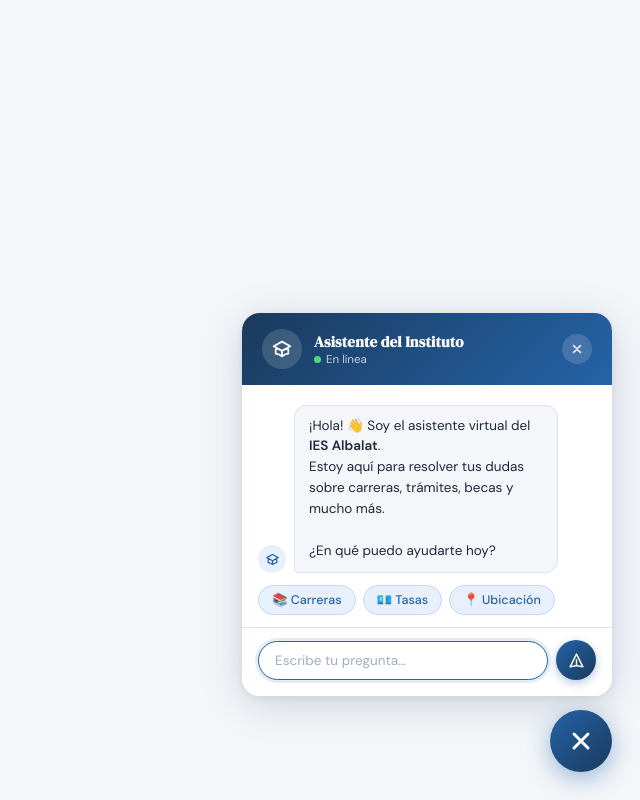
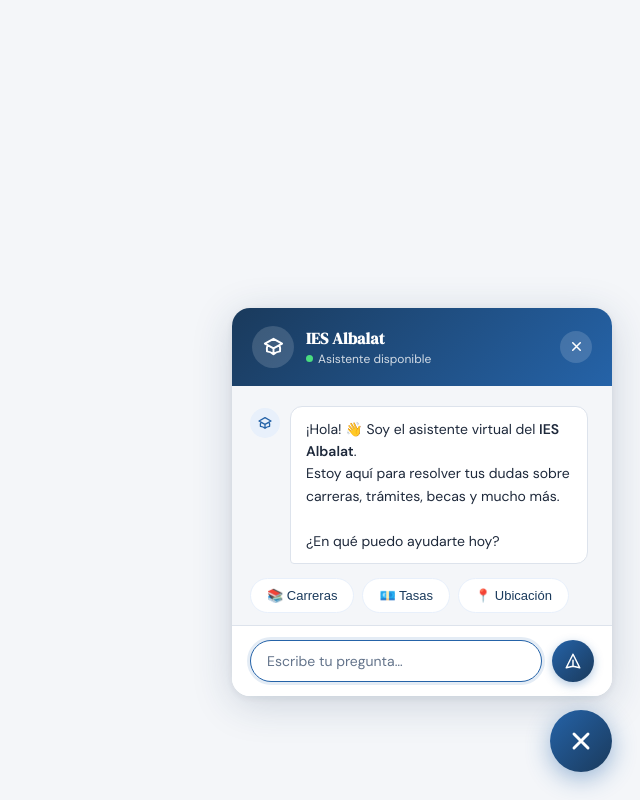
Before and after one commit to CAASICRACK/chatbot-instituto, a website: page public/index.html in a window 1280 px wide. Both pictures are taken after a click on the button "Abrir chat". Shown: the whole page, without its empty margins (640-1280 px from the left). Drawn offline with Linux system fonts and the light colour scheme.

Commit message:
Update index.html

```diff
--- a/public/index.html
+++ b/public/index.html
@@ -33,7 +33,6 @@
       min-height: 100vh;
     }
 
-    /* ── FLOATING BUTTON ── */
     #chat-toggle {
       position: fixed;
       bottom: 28px;
@@ -58,7 +57,6 @@
     #chat-toggle.open .icon-open  { opacity: 0; transform: rotate(90deg); }
     #chat-toggle.open .icon-close { opacity: 1; transform: rotate(0deg); }
 
-    /* unread badge */
     #badge {
       position: absolute;
       top: -2px; right: -2px;
@@ -73,13 +71,12 @@
       transition: opacity .2s;
     }
 
-    /* ── CHAT WINDOW ── */
     #chat-window {
       position: fixed;
       bottom: 104px;
       right: 28px;
-      width: 370px;
-      max-height: 580px;
+      width: 380px;
+      max-height: 600px;
       background: var(--surface);
       border-radius: var(--radius-lg);
       box-shadow: var(--shadow);
@@ -99,33 +96,33 @@
       pointer-events: all;
     }
 
-    /* ── HEADER ── */
     #chat-header {
       background: linear-gradient(135deg, var(--brand) 0%, var(--brand-mid) 100%);
-      padding: 16px 20px;
+      padding: 18px 20px;
       display: flex;
       align-items: center;
       gap: 12px;
       flex-shrink: 0;
     }
     .avatar {
-      width: 40px; height: 40px;
+      width: 42px; height: 42px;
       border-radius: 50%;
       background: rgba(255,255,255,.15);
       display: flex; align-items: center; justify-content: center;
       flex-shrink: 0;
     }
-    .avatar svg { width: 22px; height: 22px; color: white; }
+    .avatar svg { width: 23px; height: 23px; color: white; }
     .header-text { flex: 1; }
     .header-text h2 {
       font-family: 'DM Serif Display', serif;
-      font-size: 15px;
+      font-size: 16px;
       color: white;
       letter-spacing: .2px;
+      margin-bottom: 2px;
     }
     .status {
-      font-size: 11.5px;
-      color: rgba(255,255,255,.75);
+      font-size: 12px;
+      color: rgba(255,255,255,.8);
       display: flex; align-items: center; gap: 5px;
     }
     .status::before {
@@ -144,34 +141,36 @@
       background: rgba(255,255,255,.15);
       border: none;
       border-radius: 50%;
-      width: 30px; height: 30px;
+      width: 32px; height: 32px;
       cursor: pointer;
       display: flex; align-items: center; justify-content: center;
       transition: background .2s;
       flex-shrink: 0;
     }
     #close-btn:hover { background: rgba(255,255,255,.3); }
-    #close-btn svg { width: 14px; height: 14px; color: white; }
+    #close-btn svg { width: 15px; height: 15px; color: white; }
 
-    /* ── MESSAGES ── */
     #chat-messages {
       flex: 1;
       overflow-y: auto;
-      padding: 20px 16px 12px;
+      overflow-x: hidden;
+      padding: 20px 18px 14px;
       display: flex;
       flex-direction: column;
-      gap: 10px;
+      gap: 12px;
       scroll-behavior: smooth;
+      background: var(--bg);
     }
-    #chat-messages::-webkit-scrollbar { width: 4px; }
+    #chat-messages::-webkit-scrollbar { width: 5px; }
     #chat-messages::-webkit-scrollbar-track { background: transparent; }
     #chat-messages::-webkit-scrollbar-thumb { background: var(--border); border-radius: 4px; }
 
     .msg-row {
       display: flex;
-      align-items: flex-end;
-      gap: 8px;
+      align-items: flex-start;
+      gap: 10px;
       animation: fadeUp .3s ease;
+      max-width: 100%;
     }
     @keyframes fadeUp {
       from { opacity: 0; transform: translateY(8px); }
@@ -180,26 +179,30 @@
     .msg-row.user { flex-direction: row-reverse; }
 
     .msg-avatar {
-      width: 28px; height: 28px;
+      width: 30px; height: 30px;
       border-radius: 50%;
       background: var(--brand-light);
       flex-shrink: 0;
       display: flex; align-items: center; justify-content: center;
+      margin-top: 2px;
     }
-    .msg-avatar svg { width: 15px; height: 15px; color: var(--brand-mid); }
+    .msg-avatar svg { width: 16px; height: 16px; color: var(--brand-mid); }
     .msg-row.user .msg-avatar { background: var(--accent); }
     .msg-row.user .msg-avatar svg { color: white; }
 
     .bubble {
-      max-width: 78%;
-      padding: 10px 14px;
+      max-width: calc(100% - 46px);
+      padding: 11px 15px;
       border-radius: var(--radius-md);
-      font-size: 13.5px;
-      line-height: 1.55;
+      font-size: 14px;
+      line-height: 1.6;
       color: var(--text);
-      background: var(--bg);
+      background: white;
       border: 1px solid var(--border);
       border-bottom-left-radius: 4px;
+      word-wrap: break-word;
+      overflow-wrap: break-word;
+      hyphens: auto;
     }
     .msg-row.user .bubble {
       background: linear-gradient(135deg, var(--brand-mid), var(--brand));
@@ -208,15 +211,18 @@
       border-bottom-right-radius: 4px;
       border-bottom-left-radius: var(--radius-md);
     }
-    .bubble a { color: var(--accent); font-weight: 500; }
+    .bubble strong { font-weight: 600; }
+    .bubble ul { margin: 8px 0; padding-left: 20px; }
+    .bubble li { margin: 4px 0; }
+    .bubble a { color: var(--accent); font-weight: 500; text-decoration: none; }
+    .bubble a:hover { text-decoration: underline; }
     .msg-row.user .bubble a { color: #fde68a; }
 
-    /* typing indicator */
     .typing-bubble {
-      background: var(--bg);
+      background: white;
       border: 1px solid var(--border);
       border-bottom-left-radius: 4px;
-      padding: 12px 16px;
+      padding: 13px 17px;
       border-radius: var(--radius-md);
       display: flex; gap: 5px; align-items: center;
     }
@@ -233,63 +239,59 @@
       30%          { transform: translateY(-5px); }
     }
 
-    /* ── QUICK QUESTIONS ── */
     #quick-btns {
-      padding: 0 16px 12px;
       display: flex;
       flex-wrap: wrap;
-      gap: 7px;
+      gap: 8px;
+      padding: 0 18px 12px;
+      background: var(--bg);
     }
     .quick-btn {
-      background: var(--brand-light);
-      color: var(--brand-mid);
-      border: 1.5px solid #c2d8f5;
+      padding: 9px 16px;
       border-radius: 20px;
-      padding: 6px 13px;
-      font-size: 12.5px;
+      border: 1.5px solid var(--brand-light);
+      background: white;
+      color: var(--brand);
+      font-size: 13px;
       font-weight: 500;
-      font-family: var(--font-body);
       cursor: pointer;
-      transition: background .2s, color .2s, transform .15s;
+      transition: all .2s;
       white-space: nowrap;
     }
     .quick-btn:hover {
-      background: var(--brand-mid);
-      color: white;
+      background: var(--brand-light);
       border-color: var(--brand-mid);
-      transform: translateY(-1px);
+      transform: translateY(-2px);
     }
 
-    /* ── INPUT ── */
     #chat-input-area {
-      padding: 12px 16px 16px;
+      display: flex;
+      gap: 10px;
+      padding: 14px 18px;
       border-top: 1px solid var(--border);
-      display: flex;
-      gap: 8px;
-      align-items: center;
+      background: var(--surface);
       flex-shrink: 0;
-      background: var(--surface);
     }
     #chat-input {
       flex: 1;
       border: 1.5px solid var(--border);
-      border-radius: 24px;
+      border-radius: 22px;
       padding: 10px 16px;
-      font-size: 13.5px;
-      font-family: var(--font-body);
+      font-size: 14px;
+      font-family: inherit;
+      background: var(--bg);
       color: var(--text);
+      transition: all .2s;
       outline: none;
-      background: var(--bg);
-      transition: border-color .2s, box-shadow .2s;
     }
-    #chat-input::placeholder { color: #a0aec0; }
+    #chat-input::placeholder { color: var(--muted); }
     #chat-input:focus {
       border-color: var(--brand-mid);
       box-shadow: 0 0 0 3px rgba(37,99,168,.12);
       background: white;
     }
     #send-btn {
-      width: 40px; height: 40px;
+      width: 42px; height: 42px;
       border-radius: 50%;
       background: linear-gradient(135deg, var(--brand-mid), var(--brand));
       border: none;
@@ -300,40 +302,36 @@
       box-shadow: 0 3px 10px rgba(37,99,168,.35);
     }
     #send-btn:hover { transform: scale(1.08); box-shadow: 0 5px 16px rgba(37,99,168,.45); }
-    #send-btn svg { width: 17px; height: 17px; color: white; }
+    #send-btn:active { transform: scale(.98); }
+    #send-btn svg { width: 18px; height: 18px; color: white; }
 
-    /* ── RESPONSIVE ── */
     @media (max-width: 420px) {
       #chat-window {
         right: 0; bottom: 0;
         width: 100vw;
-        max-height: 90vh;
+        max-height: 92vh;
         border-radius: var(--radius-lg) var(--radius-lg) 0 0;
       }
       #chat-toggle { bottom: 20px; right: 16px; }
+      .bubble { max-width: calc(100% - 40px); }
     }
   </style>
 </head>
 <body>
 
-  <!-- Floating button -->
   <button id="chat-toggle" aria-label="Abrir chat">
     <span id="badge">1</span>
-    <!-- Icon: chat -->
     <svg class="icon-open" fill="none" viewBox="0 0 24 24" stroke="white" stroke-width="2">
       <path stroke-linecap="round" stroke-linejoin="round"
         d="M8 10h.01M12 10h.01M16 10h.01M21 15a2 2 0 01-2 2H7l-4 4V5a2 2 0 012-2h14a2 2 0 012 2v10z"/>
     </svg>
-    <!-- Icon: close -->
     <svg class="icon-close" fill="none" viewBox="0 0 24 24" stroke="white" stroke-width="2.5">
       <path stroke-linecap="round" stroke-linejoin="round" d="M6 18L18 6M6 6l12 12"/>
     </svg>
   </button>
 
-  <!-- Chat window -->
   <div id="chat-window" role="dialog" aria-label="Chat de asistencia">
 
-    <!-- Header -->
     <div id="chat-header">
       <div class="avatar">
         <svg fill="none" viewBox="0 0 24 24" stroke="currentColor" stroke-width="2">
@@ -342,8 +340,8 @@
         </svg>
       </div>
       <div class="header-text">
-        <h2>Asistente del Instituto</h2>
-        <span class="status">En línea</span>
+        <h2>IES Albalat</h2>
+        <span class="status">Asistente disponible</span>
       </div>
       <button id="close-btn" aria-label="Cerrar chat">
         <svg fill="none" viewBox="0 0 24 24" stroke="currentColor" stroke-width="2.5">
@@ -352,13 +350,9 @@
       </button>
     </div>
 
-    <!-- Messages area -->
     <div id="chat-messages"></div>
-
-    <!-- Quick question buttons -->
     <div id="quick-btns"></div>
 
-    <!-- Input -->
     <div id="chat-input-area">
       <input id="chat-input" type="text" placeholder="Escribe tu pregunta…" autocomplete="off"/>
       <button id="send-btn" aria-label="Enviar">
@@ -370,29 +364,16 @@
   </div>
 
   <script>
-    // ================================================================
-    //  PREGUNTAS RÁPIDAS (botones de acceso directo)
-    // ================================================================
     const QUICK_QUESTIONS = [
       { label: "📚 Carreras",     text: "¿Qué carreras ofrecen?" },
       { label: "💶 Tasas",        text: "¿Cuánto cuestan las tasas de los títulos?" },
       { label: "📍 Ubicación",    text: "¿Dónde está el instituto?" }
     ];
 
-    // ================================================================
-    //  MENSAJE DE BIENVENIDA
-    // ================================================================
     const WELCOME_MSG = `¡Hola! 👋 Soy el asistente virtual del <strong>IES Albalat</strong>.<br>
 Estoy aquí para resolver tus dudas sobre carreras, trámites, becas y mucho más.<br><br>
 ¿En qué puedo ayudarte hoy?`;
 
-    // (El mensaje de error se maneja directamente en la función botReply)
-
-    // ================================================================
-    //  LÓGICA DEL CHATBOT
-    // ================================================================
-
-    // DOM refs
     const toggleBtn  = document.getElementById("chat-toggle");
     const chatWindow = document.getElementById("chat-window");
     const closeBtn   = document.getElementById("close-btn");
@@ -405,7 +386,6 @@ Estoy aquí para resolver tus dudas sobre carreras, trámites, becas y mucho má
     let isOpen = false;
     let quickShown = false;
 
-    // SVGs for message avatars
     const botSVG  = `<svg fill="none" viewBox="0 0 24 24" stroke="currentColor" stroke-width="2"><path stroke-linecap="round" stroke-linejoin="round" d="M12 14l9-5-9-5-9 5 9 5zm0 0v6m0-6l6.16-3.422a12.083 12.083 0 01.665 6.479A11.952 11.952 0 0012 20.055a11.952 11.952 0 00-6.824-2.998 12.078 12.078 0 01.665-6.479L12 14z"/></svg>`;
     const userSVG = `<svg fill="none" viewBox="0 0 24 24" stroke="currentColor" stroke-width="2"><path stroke-linecap="round" stroke-linejoin="round" d="M16 7a4 4 0 11-8 0 4 4 0 018 0zM12 14a7 7 0 00-7 7h14a7 7 0 00-7-7z"/></svg>`;
 
@@ -450,7 +430,7 @@ Estoy aquí para resolver tus dudas sobre carreras, trámites, becas y mucho má
         btn.textContent = q.label;
         btn.addEventListener("click", () => {
           appendMessage(q.label, "user");
-          quickArea.innerHTML = "";       // hide buttons after first use
+          quickArea.innerHTML = "";
           botReply(q.text);
         });
         quickArea.appendChild(btn);
@@ -460,7 +440,7 @@ Estoy aquí para resolver tus dudas sobre carreras, trámites, becas y mucho má
     async function botReply(userInput) {
       showTyping();
       try {
-        const res = await fetch('/api/chat', {  // ← RUTA CORREGIDA
+        const res = await fetch('/api/chat', {
           method: 'POST',
           headers: { 'Content-Type': 'application/json' },
           body: JSON.stringify({ message: userInput }),
@@ -484,12 +464,11 @@ Estoy aquí para resolver tus dudas sobre carreras, trámites, becas y mucho má
       const text = input.value.trim();
       if (!text) return;
       appendMessage(text, "user");
-      quickArea.innerHTML = "";           // hide quick-btns once user types
+      quickArea.innerHTML = "";
       input.value = "";
       botReply(text);
     }
 
-    // Open / close
     function openChat() {
       isOpen = true;
       chatWindow.classList.add("visible");
@@ -497,7 +476,6 @@ Estoy aquí para resolver tus dudas sobre carreras, trámites, becas y mucho má
       badge.style.opacity = "0";
       input.focus();
       if (!quickShown && msgArea.children.length === 0) {
-        // Delay welcome so animation lands first
         setTimeout(() => {
           appendMessage(WELCOME_MSG, "bot");
           setTimeout(buildQuickBtns, 400);
```
